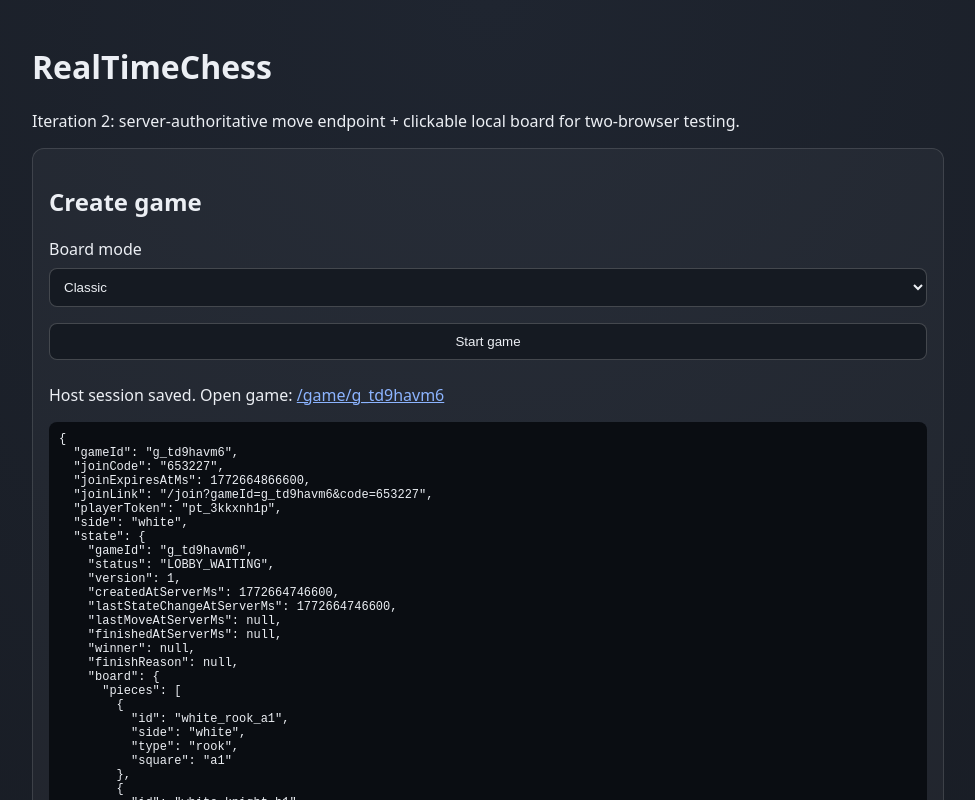
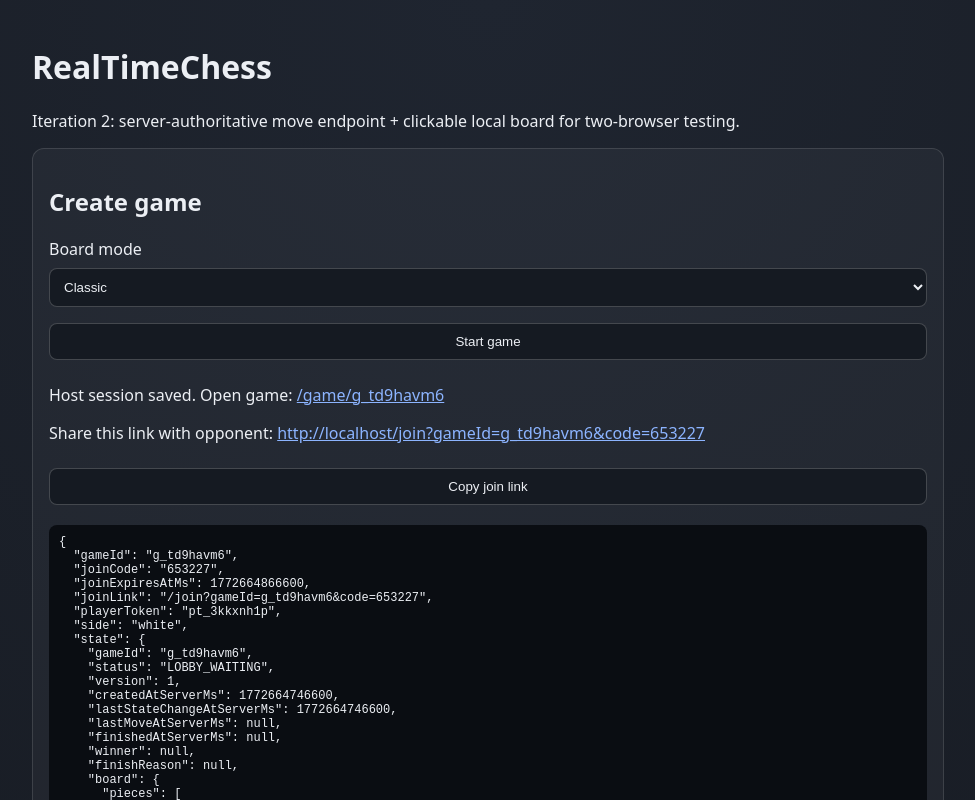
Before and after one commit to Aregluss/RealTimeChess2026, a Next.js app in the folder apps/web/: page / in a window 1280 px wide. Both pictures are taken after a click on the button "Start game". Shown: the top 800 px of the page, without its empty margins (152-1127 px from the left). Built offline with nearby package versions, Linux system fonts and the light colour scheme.

Commit message:
Add shareable join link UX and URL-based join form prefill

```diff
--- a/apps/web/app/page.tsx
+++ b/apps/web/app/page.tsx
@@ -27,6 +27,8 @@ export default function HomePage() {
   const [response, setResponse] = useState<string>('');
   const [error, setError] = useState<string>('');
   const [gamePath, setGamePath] = useState<string>('');
+  const [joinLink, setJoinLink] = useState<string>('');
+  const [copyStatus, setCopyStatus] = useState<string>('');
 
   const boardSetup: BoardSetupRequest | undefined = useMemo(() => {
     if (boardMode === 'classic') {
@@ -45,6 +47,8 @@ export default function HomePage() {
     setError('');
     setResponse('');
     setGamePath('');
+    setJoinLink('');
+    setCopyStatus('');
 
     if (!boardSetup) {
       setError('Invalid custom board JSON.');
@@ -70,7 +74,21 @@ export default function HomePage() {
     const created = json as CreateGameResponse;
     setSession(created.gameId, created.playerToken, created.side);
     setGamePath(`/game/${created.gameId}`);
+    setJoinLink(new URL(created.joinLink, window.location.origin).toString());
     setResponse(JSON.stringify(created, null, 2));
+  }
+
+  async function handleCopyJoinLink() {
+    if (!joinLink) {
+      return;
+    }
+
+    try {
+      await navigator.clipboard.writeText(joinLink);
+      setCopyStatus('Join link copied.');
+    } catch {
+      setCopyStatus('Could not copy link. Please copy manually.');
+    }
   }
 
   return (
@@ -114,6 +132,17 @@ export default function HomePage() {
             Host session saved. Open game: <a href={gamePath}>{gamePath}</a>
           </p>
         ) : null}
+        {joinLink ? (
+          <>
+            <p>
+              Share this link with opponent: <a href={joinLink}>{joinLink}</a>
+            </p>
+            <button type="button" onClick={handleCopyJoinLink}>
+              Copy join link
+            </button>
+          </>
+        ) : null}
+        {copyStatus ? <p>{copyStatus}</p> : null}
         {error ? <p>{error}</p> : null}
         {response ? <pre>{response}</pre> : null}
       </div>
```
Also changed, not shown: apps/web/app/join/page.tsx (+16 -0 lines).
